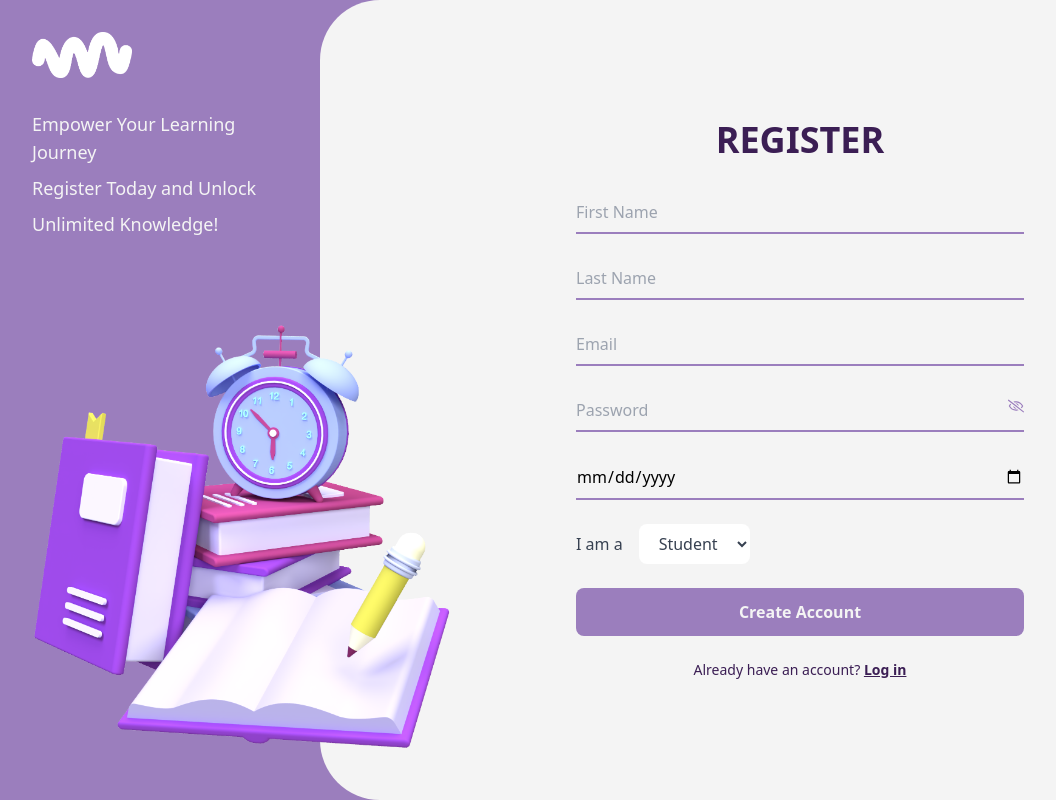
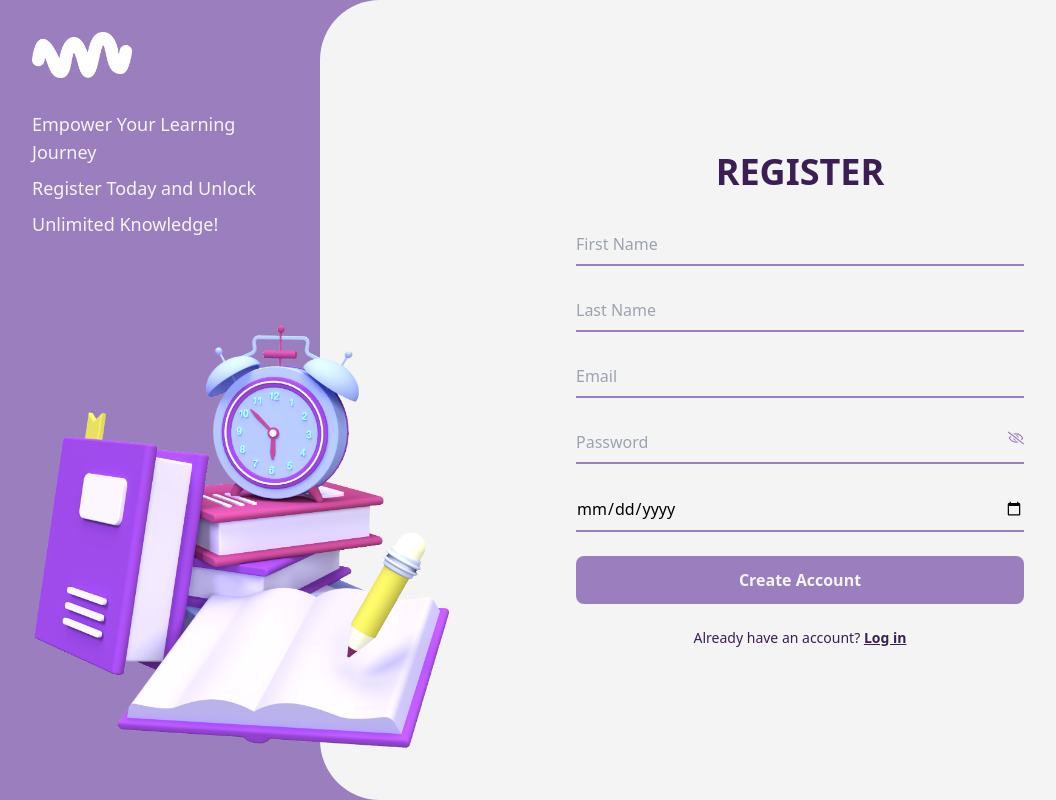
Before and after one commit to chathuwa-whiz/LMS, a React (Vite) app in the folder frontend/: page /register in a window 1280 px wide. Shown: the whole page, without its empty margins (0-1056 px from the left). Built offline with nearby package versions, Linux system fonts and the light colour scheme.

Commit message:
feat: simplify registration process by setting default role to 'student' and removing role selection

```diff
--- a/frontend/src/user/register.jsx
+++ b/frontend/src/user/register.jsx
@@ -16,7 +16,6 @@ export default function Register() {
     const [email, setEmail] = useState("");
     const [password, setPassword] = useState("");
     const [birthday, setBirthday] = useState("");
-    const [role, setRole] = useState("student");
 
     const handleSubmit = async (e) => {
         e.preventDefault();
@@ -28,7 +27,7 @@ export default function Register() {
                 email,
                 password,
                 dateOfBirth: birthday,
-                role,
+                role: 'student',
             };
 
             const result = await register(user).unwrap();
@@ -125,17 +124,6 @@ export default function Register() {
                         placeholder="Birthday"
                         className="border-b-2 border-primary3 bg-transparent w-full py-2 focus:outline-none"
                     />
-                    <div className="flex items-center text-gray-700 gap-4">
-                        <span>I am a </span>
-                        <select
-                            className="bg-white px-4 py-2 rounded-lg text-gray-700 focus:outline-none"
-                            defaultValue="student"
-                            onChange={(e) => setRole(e.target.value)}
-                        >
-                            <option value="student">Student</option>
-                            <option value="teacher">Teacher</option>
-                        </select>
-                    </div>
                     <button
                         type="submit"
                         className="bg-primary3 text-primary1 font-semibold py-3 rounded-lg w-full hover:bg-primary2 transition"
```
